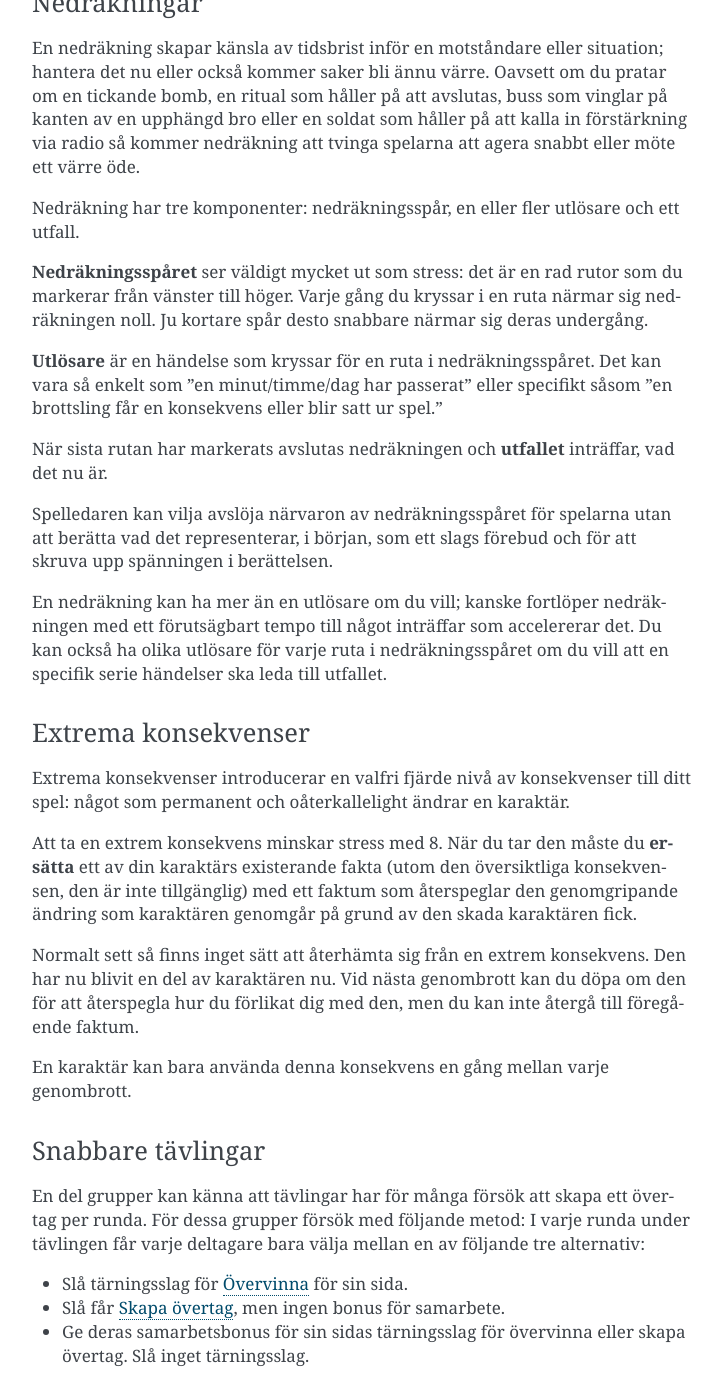
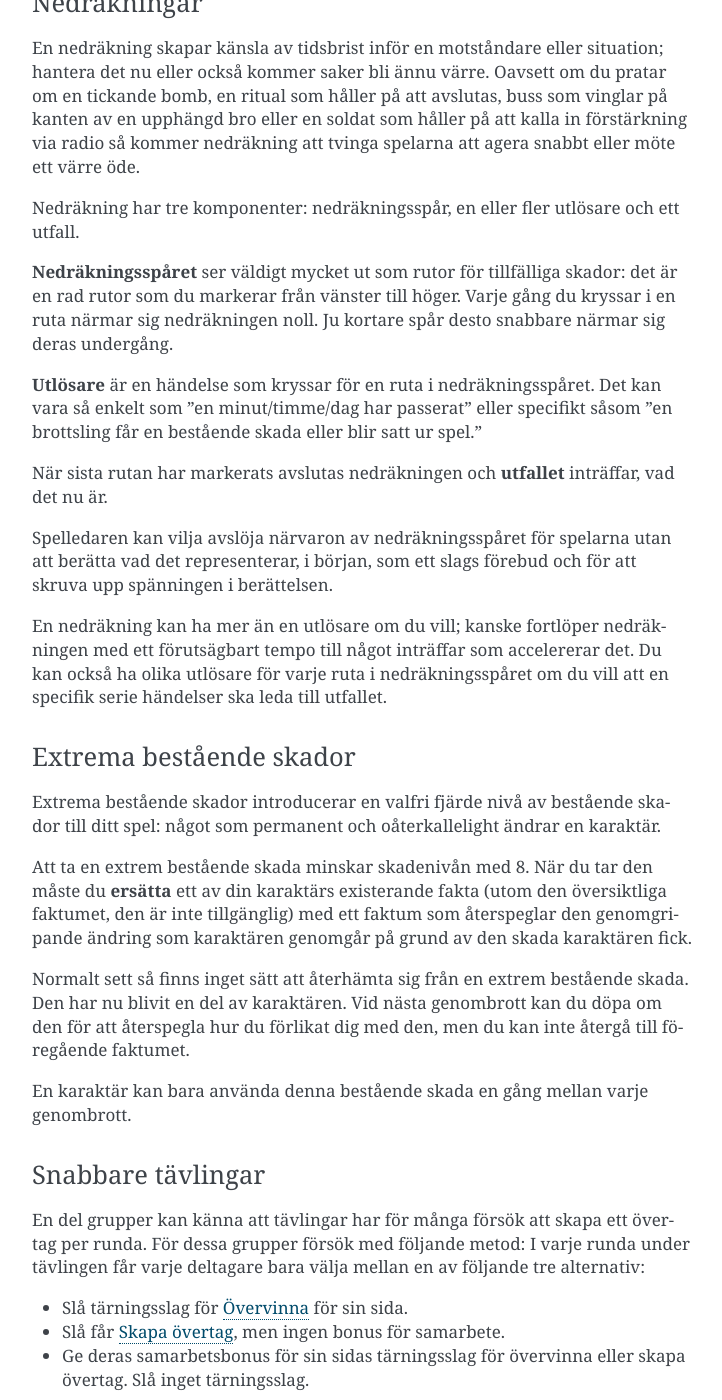
Before and after one commit to matslil/fate-condensed-svenska, a Sphinx documentation site: the page built from docs/source/fate.rst, in a window 1280 px wide and 1400 px high, scrolled down 47133 px. Shown: the whole window, without its empty margins (388-1110 px from the left). Built offline with Sphinx 7.4.7, drawn with Linux system fonts in a browser that asks for light colours; some of the changed text lies outside the part shown.

Commit message:
Namnändring - Kommit till "Blockering"

```diff
--- a/docs/source/fate.rst
+++ b/docs/source/fate.rst
@@ -1174,9 +1174,9 @@ En nedräkning skapar känsla av tidsbrist inför en motståndare eller situatio
 
 Nedräkning har tre komponenter: nedräkningsspår, en eller fler utlösare och ett utfall.
 
-**Nedräkningsspåret** ser väldigt mycket ut som stress: det är en rad rutor som du markerar från vänster till höger. Varje gång du kryssar i en ruta närmar sig nedräkningen noll. Ju kortare spår desto snabbare närmar sig deras undergång.
+**Nedräkningsspåret** ser väldigt mycket ut som rutor för tillfälliga skador: det är en rad rutor som du markerar från vänster till höger. Varje gång du kryssar i en ruta närmar sig nedräkningen noll. Ju kortare spår desto snabbare närmar sig deras undergång.
 
-**Utlösare** är en händelse som kryssar för en ruta i nedräkningsspåret. Det kan vara så enkelt som "en minut/timme/dag har passerat" eller specifikt såsom "en brottsling får en konsekvens eller blir satt ur spel."
+**Utlösare** är en händelse som kryssar för en ruta i nedräkningsspåret. Det kan vara så enkelt som "en minut/timme/dag har passerat" eller specifikt såsom "en brottsling får en bestående skada eller blir satt ur spel."
 
 När sista rutan har markerats avslutas nedräkningen och **utfallet** inträffar, vad det nu är.
 
@@ -1184,16 +1184,16 @@ Spelledaren kan vilja avslöja närvaron av nedräkningsspåret för spelarna ut
 
 En nedräkning kan ha mer än en utlösare om du vill; kanske fortlöper nedräkningen med ett förutsägbart tempo till något inträffar som accelererar det. Du kan också ha olika utlösare för varje ruta i nedräkningsspåret om du vill att en specifik serie händelser ska leda till utfallet.
 
-:index:`Extrema konsekvenser <pair: faktum; extrem konsekvens>`
+:index:`Extrema bestående skador <pair: faktum; extrem bestående skada>`
 ===============================================================
 
-Extrema konsekvenser introducerar en valfri fjärde nivå av konsekvenser till ditt spel: något som permanent och oåterkallelight ändrar en karaktär.
+Extrema bestående skador introducerar en valfri fjärde nivå av bestående skador till ditt spel: något som permanent och oåterkallelight ändrar en karaktär.
 
-Att ta en extrem konsekvens minskar stress med 8. När du tar den måste du **ersätta** ett av din karaktärs existerande fakta (utom den översiktliga konsekvensen, den är inte tillgänglig) med ett faktum som återspeglar den genomgripande ändring som karaktären genomgår på grund av den skada karaktären fick.
+Att ta en extrem bestående skada minskar skadenivån med 8. När du tar den måste du **ersätta** ett av din karaktärs existerande fakta (utom den översiktliga faktumet, den är inte tillgänglig) med ett faktum som återspeglar den genomgripande ändring som karaktären genomgår på grund av den skada karaktären fick.
 
-Normalt sett så finns inget sätt att återhämta sig från en extrem konsekvens. Den har nu blivit en del av karaktären nu. Vid nästa genombrott kan du döpa om den för att återspegla hur du förlikat dig med den, men du kan inte återgå till föregående faktum.
+Normalt sett så finns inget sätt att återhämta sig från en extrem bestående skada. Den har nu blivit en del av karaktären. Vid nästa genombrott kan du döpa om den för att återspegla hur du förlikat dig med den, men du kan inte återgå till föregående faktumet.
 
-En karaktär kan bara använda denna konsekvens en gång mellan varje genombrott.
+En karaktär kan bara använda denna bestående skada en gång mellan varje genombrott.
 
 Snabbare tävlingar
 ==================
```
Also changed, not shown: other parts of docs/source/fate.rst (+5 -5 lines).
